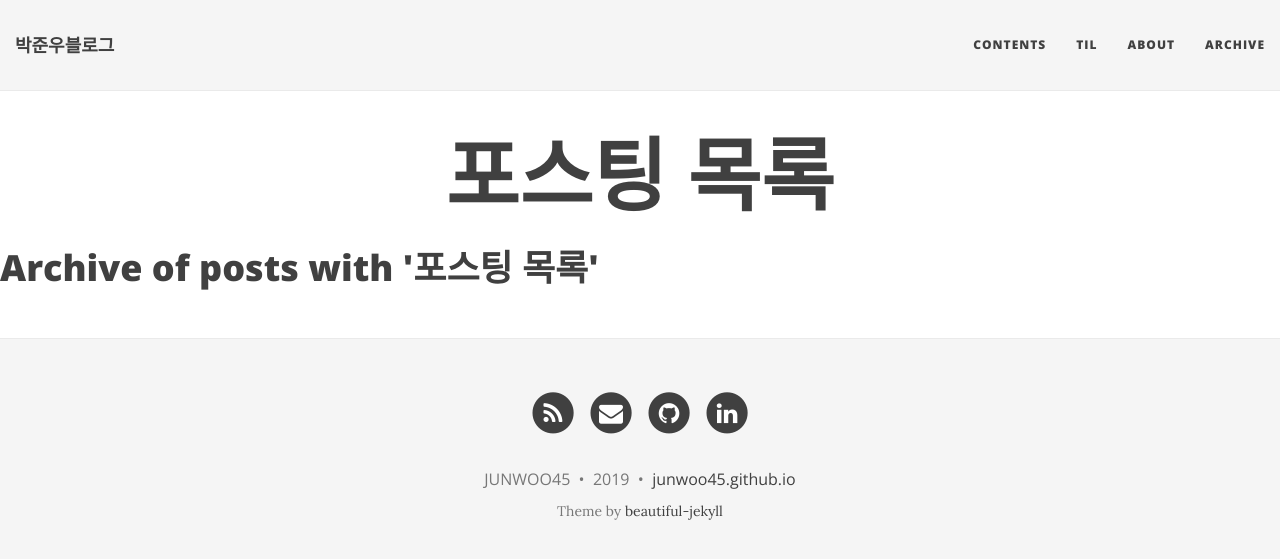
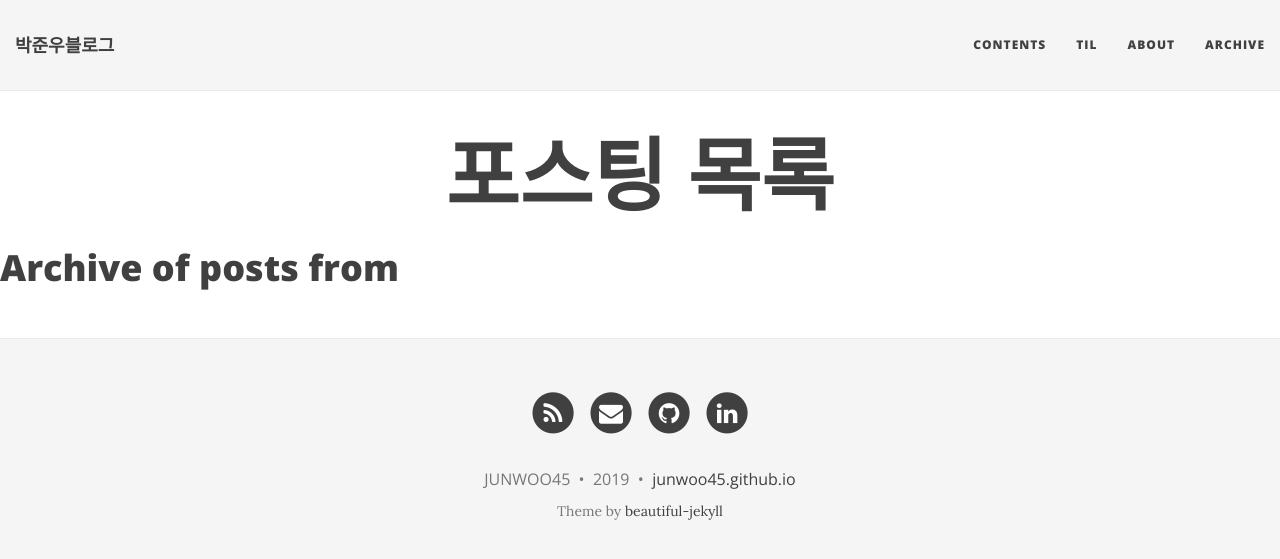
Before and after one commit to JUNWOO45/junwoo45.github.io.archived, a Jekyll site: the page built from archive.md, in a window 1280 px wide. Shown: the top 559 px of the page. Built offline with Jekyll 4.4.1, drawn with Linux system fonts in a browser that asks for light colours; nearby versions of some CDN libraries.

Commit message:
아카이브 페이지 세팅5

```diff
--- a/_config.yml
+++ b/_config.yml
@@ -263,7 +263,12 @@ plugins:
 #아카이브 페이지 생성
 jekyll-archives:
   enabled: all
-  layout: archive
+  layouts:
+    year: year-archive
+    month: month-archive
+    day: day-archive
+    category: category-archive
+    tag: tag-archive
   permalinks:
     year: '/:year/'
     month: '/:year/:month/'
--- a/_layouts/archive.html
+++ b/_layouts/archive.html
@@ -4,7 +4,8 @@ layout: base
 
 {% include header.html type="page" %}
 
-<h1>Archive of posts with {{ page.type }} '{{ page.title }}'</h1>
+<h1>Archive of posts from {{ page.date | date: "%Y" }}</h1>
+
 <ul class="posts">
 {% for post in page.posts %}
   <li>
```
Lines whose indentation alone changed are shown as unchanged.
